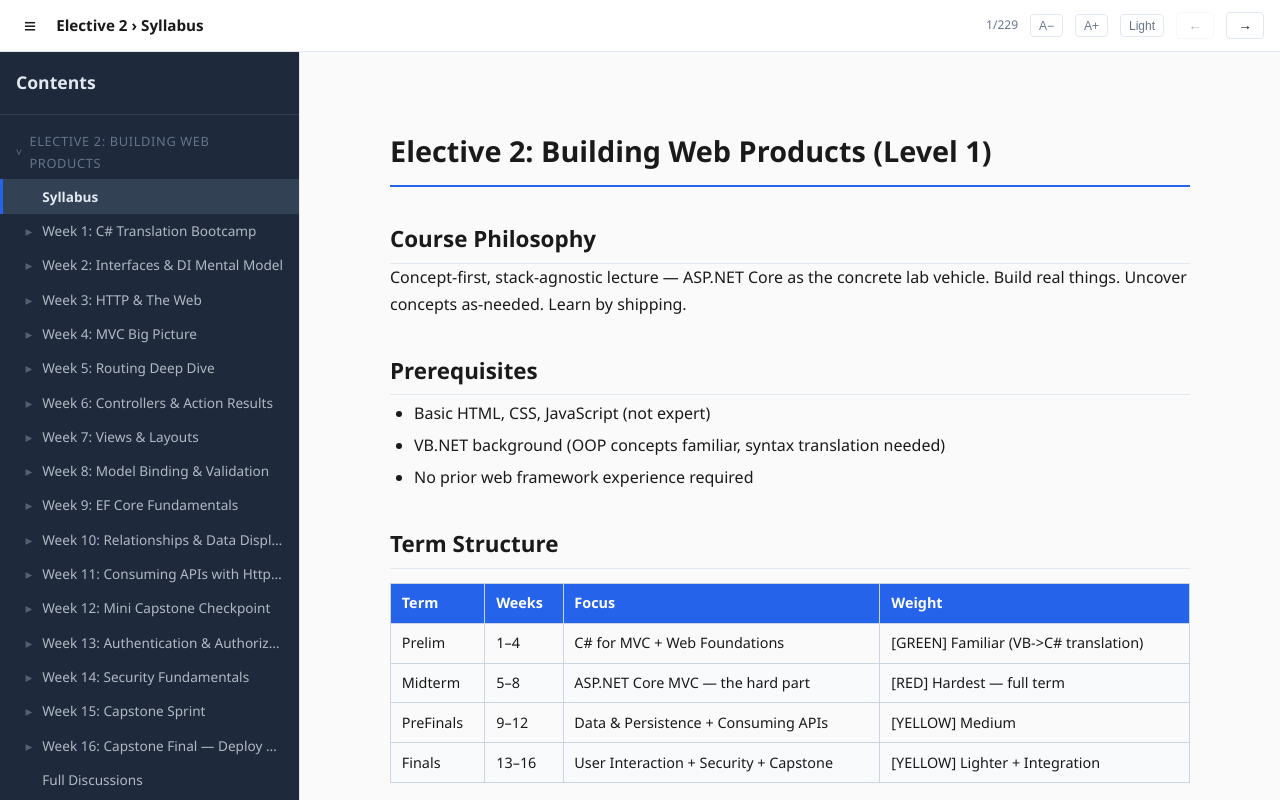
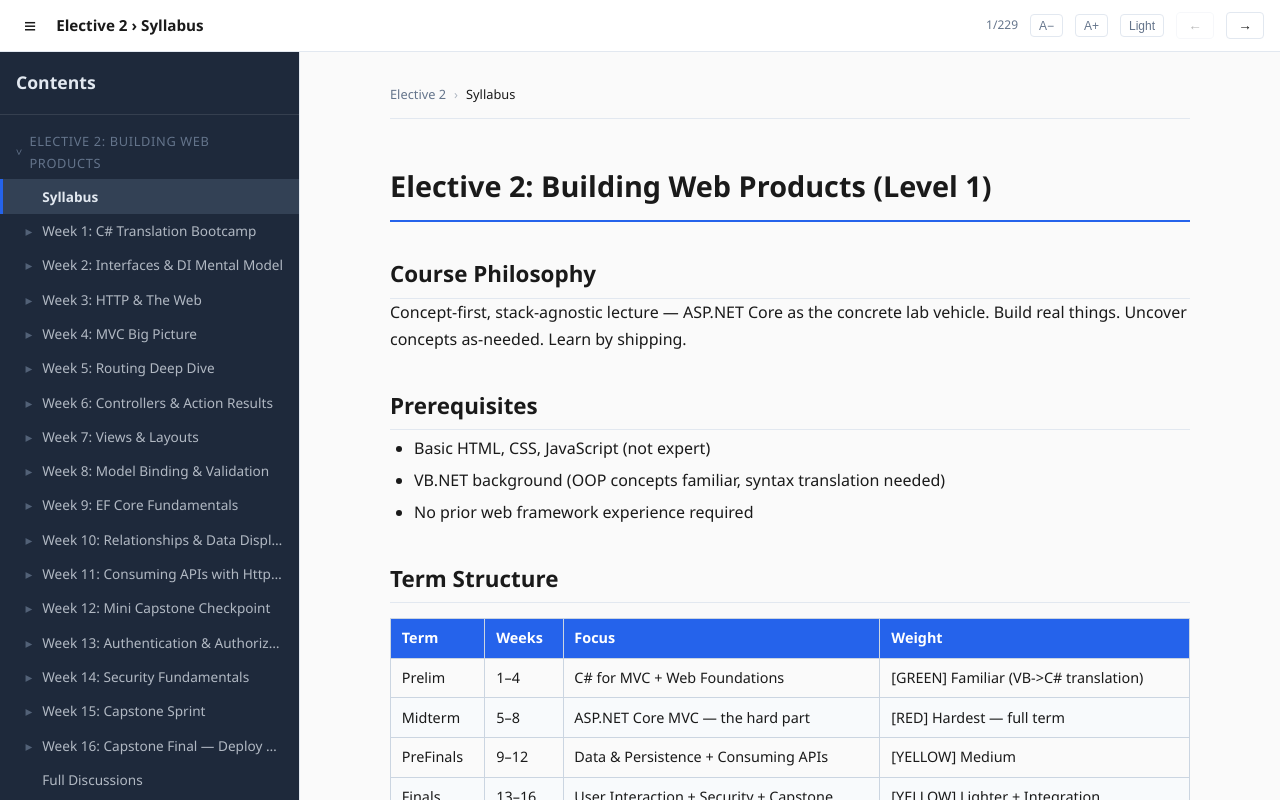
Before and after one commit to ninalamo/web-sys-syllabus, a React (Vite) app: page / in a window 1280 px wide. Built offline with nearby package versions, Linux system fonts and the light colour scheme.

Commit message:
breadcurmbs

```diff
--- a/src/App.jsx
+++ b/src/App.jsx
@@ -90,6 +90,14 @@ export default function App() {
     return item.title
   }, [item])
 
+  const fileToIndexMap = useMemo(() => {
+    const map = {}
+    ALL_ITEMS.forEach((it, i) => {
+      map[it.file] = i
+    })
+    return map
+  }, [])
+
   return (
     <div className="app">
       <Header
@@ -112,12 +120,21 @@ export default function App() {
           open={sidebarOpen}
         />
         <Content ref={contentRef} fontSize={fontSize}>
+          <Breadcrumbs
+            item={item}
+            fileToIndexMap={fileToIndexMap}
+            onSelect={(i) => goTo(i)}
+          />
           <Suspense fallback={<div className="loading">Loading…</div>}>
             {CurrentComponent
               ? <CurrentComponent />
               : <p className="error">Content not found.</p>
             }
           </Suspense>
+          <PageNavigation
+            currentIndex={index}
+            onSelect={(i) => goTo(i)}
+          />
         </Content>
       </div>
 
@@ -131,3 +148,80 @@ export default function App() {
     </div>
   )
 }
+
+function Breadcrumbs({ item, fileToIndexMap, onSelect }) {
+  const segments = useMemo(() => {
+    if (!item) return []
+    const segs = []
+
+    for (const chapter of CHAPTERS) {
+      for (const week of chapter.items) {
+        if (week.file === item.file) {
+          segs.push({ label: chapter.title.split(':')[0], file: chapter.items[0].file })
+          segs.push({ label: week.title, active: true })
+          return segs
+        }
+        if (week.children) {
+          for (const cat of week.children) {
+            const found = cat.items.find((sub) => sub.file === item.file)
+            if (found) {
+              segs.push({ label: chapter.title.split(':')[0], file: chapter.items[0].file })
+              const weekNum = week.file.match(/week-(\d+)/i)?.[1] || ''
+              segs.push({ label: `Week ${parseInt(weekNum)}`, file: week.file })
+              segs.push({ label: cat.title })
+              segs.push({ label: found.title, active: true })
+              return segs
+            }
+          }
+        }
+      }
+    }
+
+    segs.push({ label: item.title, active: true })
+    return segs
+  }, [item])
+
+  if (segments.length === 0) return null
+
+  return (
+    <div className="breadcrumb-container">
+      {segments.map((seg, idx) => {
+        const isLinkable = seg.file && fileToIndexMap[seg.file] !== undefined && !seg.active
+        return (
+          <span key={idx} style={{ display: 'inline-flex', alignItems: 'center', gap: '0.5rem' }}>
+            {idx > 0 && <span className="breadcrumb-separator">›</span>}
+            <span
+              className={`breadcrumb-item${isLinkable ? ' linkable' : ''}${seg.active ? ' active' : ''}`}
+              onClick={() => isLinkable && onSelect(fileToIndexMap[seg.file])}
+            >
+              {seg.label}
+            </span>
+          </span>
+        )
+      })}
+    </div>
+  )
+}
+
+function PageNavigation({ currentIndex, onSelect }) {
+  const prevItem = currentIndex > 0 ? ALL_ITEMS[currentIndex - 1] : null
+  const nextItem = currentIndex < ALL_ITEMS.length - 1 ? ALL_ITEMS[currentIndex + 1] : null
+
+  return (
+    <div className="page-nav-container">
+      {prevItem ? (
+        <div className="page-nav-card prev" onClick={() => onSelect(currentIndex - 1)}>
+          <span className="page-nav-label">← Previous</span>
+          <span className="page-nav-title">{prevItem.title}</span>
+        </div>
+      ) : <div className="page-nav-spacer" />}
+
+      {nextItem ? (
+        <div className="page-nav-card next" onClick={() => onSelect(currentIndex + 1)}>
+          <span className="page-nav-label">Next →</span>
+          <span className="page-nav-title">{nextItem.title}</span>
+        </div>
+      ) : <div className="page-nav-spacer" />}
+    </div>
+  )
+}
```
Also changed, not shown: 463 other files (tests, documents, lock files or other folders).
